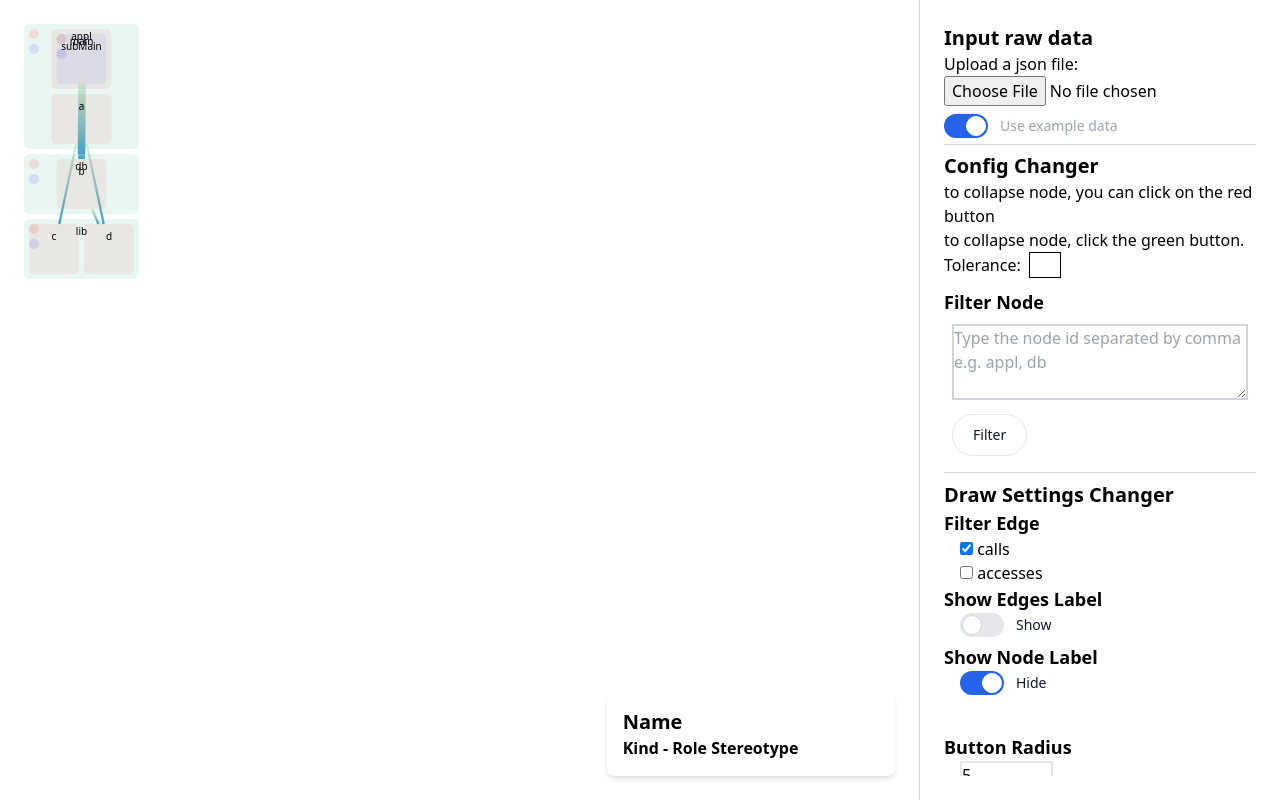
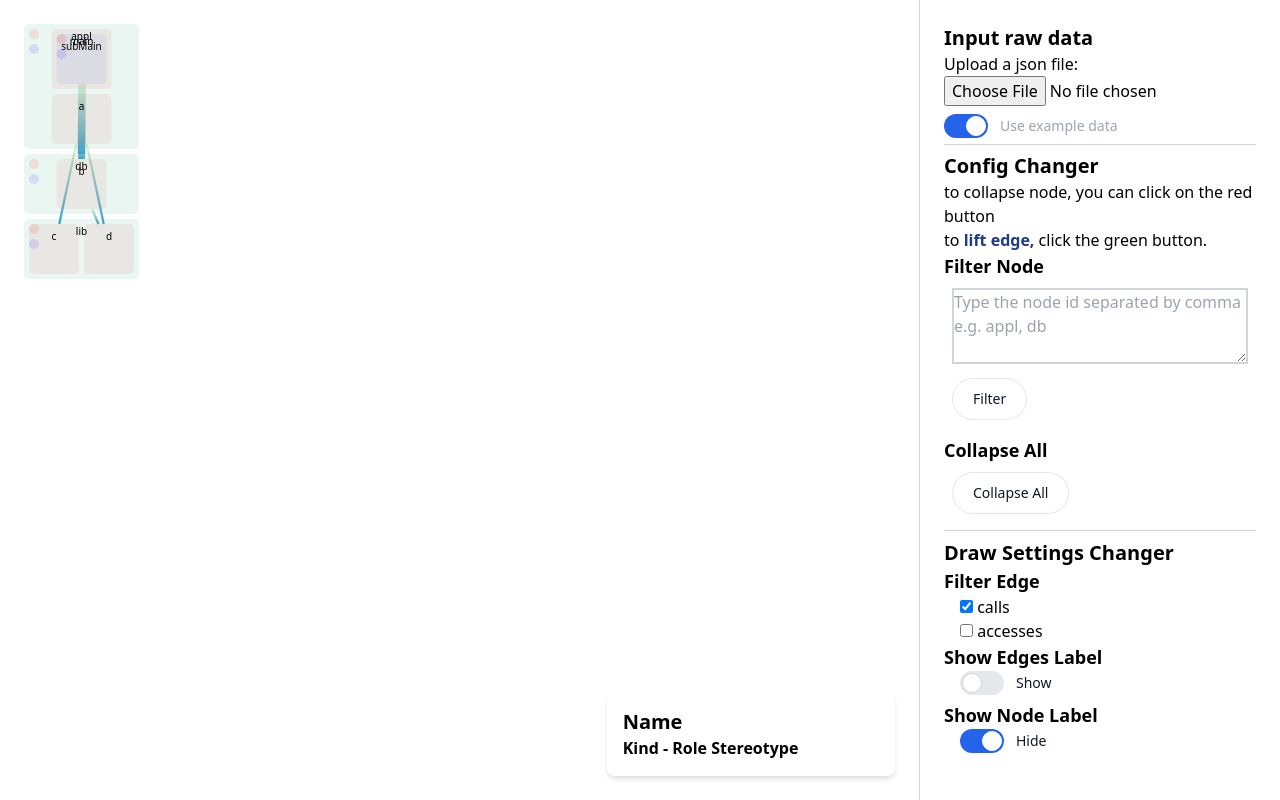
Before and after one commit to christojeffrey/software-visualization, a SvelteKit app in the folder svelte/: page / in a window 1280 px wide. Built offline with nearby package versions, Linux system fonts and the light colour scheme.

Commit message:
feat: add collapse all

```diff
--- a/svelte/src/routes/+page.svelte
+++ b/svelte/src/routes/+page.svelte
@@ -19,7 +19,7 @@
 	import RawDataInputer from './components/raw-data-inputer.svelte';
 	import ConfigChanger from './components/config-changer.svelte';
 	import DrawSettingsChanger from './components/draw-settings-changer.svelte';
-	import InfoBox from '$ui/info-box.svelte'
+	import InfoBox from '$ui/info-box.svelte';
 
 	let redrawFunction = (_: DrawSettingsInterface) => {};
 	let rawData: RawInputType;
@@ -51,7 +51,6 @@
 	let svgElement: SVGElement | undefined = undefined;
 
 	let doReconvert = true;
-	let doRecreateWholeGraphData = true;
 	let doRefilter = true;
 	let doRedraw = true;
 	let doRelayout = true;
@@ -59,7 +58,6 @@
 	let isMounted = false;
 
 	function handleNodeCollapseClick(clickedNode: GraphDataNode) {
-		debuggingConsole('clicked');
 		// push if not exist
 		if (!config.collapsedNodes.includes(clickedNode)) {
 			config.collapsedNodes.push(clickedNode);
@@ -137,7 +135,7 @@
 	<!-- canvas -->
 	<div class="relative m-6 w-full">
 		<div class="absolute right-0 bottom-0">
-			<InfoBox/>
+			<InfoBox />
 		</div>
 		<svg bind:this={svgElement} class="w-full h-full" />
 	</div>
@@ -149,7 +147,7 @@
 	<div class="flex flex-col m-6">
 		<RawDataInputer bind:rawData bind:doReconvert />
 		<div class="bg-neutral-300 h-[1px]" />
-		<ConfigChanger bind:config bind:doRefilter bind:doReconvert />
+		<ConfigChanger bind:config bind:doRefilter bind:doReconvert bind:graphData/>
 		<div class="bg-neutral-300 h-[1px]" />
 		<DrawSettingsChanger bind:drawSettings bind:doRedraw bind:doRelayout />
 	</div>
--- a/svelte/src/routes/components/config-changer.svelte
+++ b/svelte/src/routes/components/config-changer.svelte
@@ -1,19 +1,18 @@
 <script lang="ts">
 	import Heading from '$ui/heading.svelte';
-	import type {ConfigInterface} from '$types';
+	import type {ConfigInterface, GraphData} from '$types';
 	import Button from '$ui/button.svelte';
-	let dependencyLiftTolarance: string;
 	export let config: ConfigInterface;
 	export let doRefilter: boolean;
-	export let doReconvert: boolean;
+	export let graphData: GraphData;
 
 	let filterTextAreaValue: string;
 	function parseFilterNode(texts: string): Set<string> {
-		if (texts === "" || texts === undefined) return new Set<string>();
+		if (texts === '' || texts === undefined) return new Set<string>();
 		const set = new Set<string>();
 		texts.split(',').forEach(text => {
-			set.add(text.trim())
-		})
+			set.add(text.trim());
+		});
 		return set;
 	}
 </script>
@@ -22,7 +21,11 @@
 	<Heading class="mt-2">Config Changer</Heading>
 	<div>
 		to collapse node, you can click on the red button <br />
-		to collapse node, click the green button. Tolerance:
+		to
+		<span class="text-blue-900 font-bold"> lift edge, </span>
+		click the green button.
+
+		<!-- Tolerance:
 		<input
 			type="input"
 			style="width: 2em; border: 1px solid black; margin: 0 0 10px 4px;"
@@ -32,7 +35,7 @@
 				dependencyLiftTolarance = String(num || 0);
 				config.dependencyTolerance = num || 0;
 			}}
-		/>
+		/> -->
 	</div>
 
 	<!-- Filter Node -->
@@ -55,4 +58,19 @@
 			</form>
 		</div>
 	</div>
+	<!-- collapse all -->
+	<div>
+		<Heading headingNumber={5}>Collapse All</Heading>
+		<div class="my-2 px-2">
+			<Button
+				onClick={() => {
+					console.log('testing');
+					config.collapsedNodes = graphData.flattenNodes;
+					doRefilter = true;
+				}}
+			>
+				Collapse All
+			</Button>
+		</div>
+	</div>
 </div>
```
